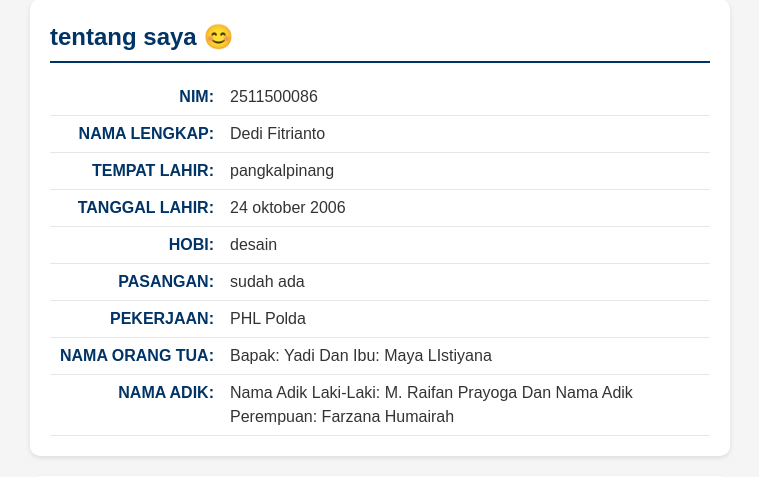
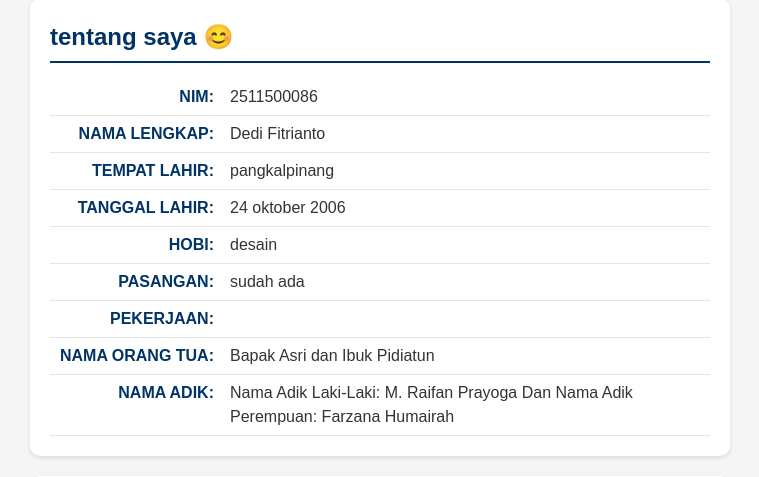
Before and after one commit to 2522500059-source/2522500059-PWD-GB1J-25260, a PHP site: page /pertemuan-06/index.php in a window 1280 px wide. Shown: the part 370-847 px from the top of the page, without its empty margins (260-1019 px from the left). Run offline with PHP 8.4, Linux system fonts and the light colour scheme.

Commit message:
echo nama ortu

```diff
--- a/pertemuan-06/index.php
+++ b/pertemuan-06/index.php
@@ -55,6 +55,9 @@
         $PEKERJAAN = "PHL POLDA";
         $Pekerjaan = "";
 
+        $namaortu = "Bapak Asri dan Ibuk Pidiatun";
+        $NAMAORTU = "BAPAK YADI DAN IBU MAYA LISTIYANA";
+        $Namaortu = "";
 
 
 
@@ -100,8 +103,18 @@
                   echo $pasangan;
              ?>
             </p>
-        <p><strong>PEKERJAAN:</strong> PHL Polda</p>
-        <p><strong>NAMA ORANG TUA:</strong>Bapak: Yadi Dan Ibu: Maya LIstiyana</p>
+        <p>
+            <strong>PEKERJAAN:</strong>
+            <?php
+                   echo $Pekerjaan;
+            ?>
+            </p>
+        <p>
+            <strong>NAMA ORANG TUA:</strong>
+            <?php
+                    echo $namaortu;
+            ?>
+            </p>
         <p><strong>NAMA ADIK:</strong>Nama Adik Laki-Laki: M. Raifan Prayoga Dan Nama Adik Perempuan: Farzana Humairah</p>
     </section>
     <section id="contact">
```
Also changed, not shown: pertemuan-06/README.md.
